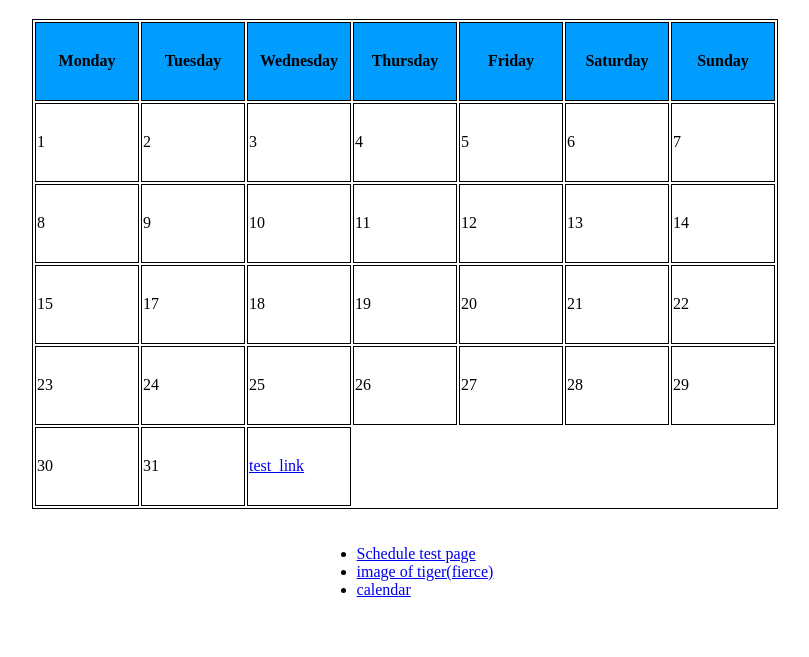
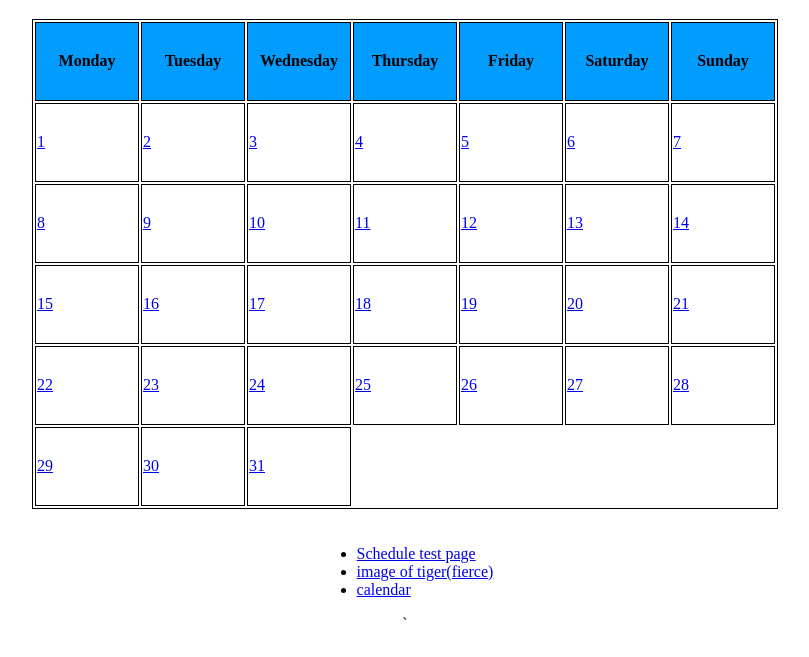
Before and after one commit to William3452/William-s_DAE_Projects, a plain HTML site: page html_1/index.html in a window 1280 px wide. Shown: the part 69-726 px from the top of the page, without its empty margins (235-1044 px from the left). Drawn offline with Linux system fonts and the light colour scheme; files that its build step writes are made by us from their sources.

Commit message:
Worked on java it was fun

```diff
--- a/html_1/index.html
+++ b/html_1/index.html
@@ -29,58 +29,67 @@
  </tr>
 
 
+
+    <tr>
+        <td><a href="test_page.html">1</a></td>
+        <td><a href="test_page.html">2</a></td>
+        <td><a href="test_page.html">3</a></td>
+        <td><a href="test_page.html">4</a></td>
+        <td><a href="test_page.html">5</a></td>
+        <td><a href="test_page.html">6</a></td>
+        <td><a href="test_page.html">7</a></td>
+    </tr>
+
+
+
 <tr>
-    <td>1</td>
-    <td>2</td>
-    <td>3</td>
-    <td>4</td>
-    <td>5</td>
-    <td>6</td>
-    <td>7</td>
+    <td><a href="Test_page.html">8</a></td>
+    <td><a href="Test_page.html">9</a></td>
+    <td><a href="Test_page.html">10</a></td>
+    <td><a href="Test_page.html">11</a></td>
+    <td><a href="Test_page.html">12</a></td>
+    <td><a href="Test_page.html">13</a></td>
+    <td><a href="Test_page.html">14</a></td>
 
+</tr>
+
+
+<tr>
+    <td><a href="Test_page.html">15</a></td>
+    <td><a href="Test_page.html">16</a></td>
+    <td><a href="Test_page.html">17</a></td>
+    <td><a href="Test_page.html">18</a></td>
+    <td><a href="Test_page.html">19</a></td>
+    <td><a href="Test_page.html">20</a></td>
+    <td><a href="Test_page.html">21</a></td>
+
+</tr>
+
+
+
+
+<tr>
+    <td><a href="Test_page.html">22</a></td>
+    <td><a href="Test_page.html">23</a></td>
+    <td><a href="Test_page.html">24</a></td>
+    <td><a href="Test_page.html">25</a></td>
+    <td><a href="Test_page.html">26</a></td>
+    <td><a href="Test_page.html">27</a></td>
+    <td><a href="Test_page.html">28</a></td>
 
 </tr>
 
 <tr>
-    <td>8</td>
-    <td>9</td>
-    <td>10</td>
-    <td>11</td>
-    <td>12</td>
-    <td>13</td>
-    <td>14</td>
+    <td><a href="Test_page.html">29</a></td>
+    <td><a href="Test_page.html">30</a></td>
+    <td><a href="Test_page.html">31</a></td>
 
-</tr>
-
-<tr>
-    <td>15</td>
-    <td>17</td>
-    <td>18</td>
-    <td>19</td>
-    <td>20</td>
-    <td>21</td>
-    <td>22</td>
-</tr>
-
-<tr>
-    <td>23</td>
-    <td>24</td>
-    <td>25</td>
-    <td>26</td>
-    <td>27</td>
-    <td>28</td>
-    <td>29</td>
-</tr>
-
-<tr>
-    <td>30</td>
-    <td>31</td>
-    <td><a href="Test_page.html">test_link</a></td>
 </tr>
 
 
 
 </table>
+
 </main>
 
 <div>
@@ -92,6 +101,8 @@
             <li><a href="fierce_tiger.html">image of tiger(fierce)</a></li>
             <li><a href="index.html">calendar</a></li>
         </ul>
+
+
     </nav>
 
 
@@ -100,11 +111,9 @@
 </div>
 
 
-
-
-<script src="script.js"></script>
+`
 </body>
 
-
+<script src="app.js"></script>
 
 </html>
```
Also changed, not shown: javascript_1/app.js (+37 -0 lines), javascript_1/java.html (added, +5 -0 lines), 1 other file.
